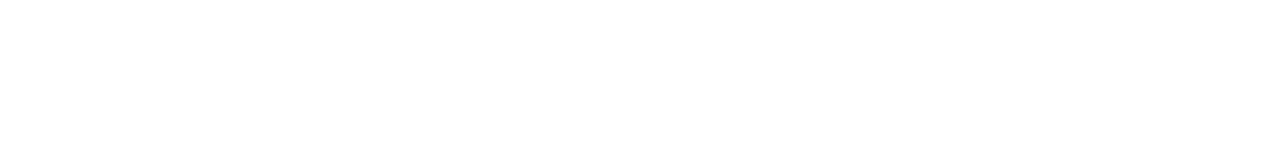
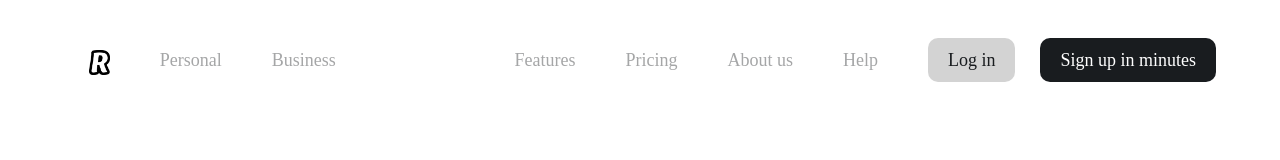
Before and after one commit to Wass01/js-html-css-revolut, a plain HTML site: page index.html in a window 1280 px wide. Drawn offline with nearby package versions, Linux system fonts and the light colour scheme.

Commit message:
creazione nav bar

```diff
--- a/assets/css/master.css
+++ b/assets/css/master.css
@@ -0,0 +1,51 @@
+*{
+  margin: 0;
+  padding: 0;
+  box-sizing: border-box;
+}
+
+
+.container{
+  width: 90%;
+  margin: 50px auto;
+}
+
+/* nav */
+.nav{
+  display: flex;
+  justify-content: space-between;
+}
+
+.nav-left,
+.nav-right{
+  display: flex;
+}
+
+.nav-left div a,
+.nav-right div a{
+  text-decoration: none;
+  color: #A5A6A7;
+  margin-left: 25px;
+  padding-right: 25px;
+  font-size: 18px;
+}
+
+.nav-left div a img{
+  height: 25px;
+}
+/* nav */
+
+/* nav right button */
+#login a{
+  background-color: #d3d3d3;
+  color: #191C1F;
+  border-radius: 10px;
+  padding: 12px 20px;
+}
+
+#sign-up a{
+  background-color: #191C1F;
+  color: #ffffff;
+  border-radius: 10px;
+  padding: 12px 20px;
+}
--- a/index.html
+++ b/index.html
@@ -4,12 +4,58 @@
     <meta charset="utf-8">
     <meta name="viewport" content="width=device-width, initial-scale=1.0">
     <title>dropmenu revolut</title>
+    <link rel="stylesheet" href="https://use.fontawesome.com/releases/v5.5.0/css/all.css">
     <link rel="stylesheet" href="./assets/css/master.css">
 
+    <script src="https://ajax.googleapis.com/ajax/libs/jquery/3.3.1/jquery.min.js"></script>
     <script src="./assets/js/main.js" charset="utf-8"></script>
 
   </head>
   <body>
+    <header class="container nav">
+      <div class="nav-left">
+        <div>
+          <a href="#">
+            <img src="./assets/img/logo.png" alt="logo">
+          </a>
+        </div>
+
+        <div>
+          <a href="#">Personal</a>
+        </div>
+
+        <div>
+          <a href="#">Business</a>
+        </div>
+      </div>
+
+      <div class="nav-right">
+        <div>
+          <a href="#">Features</a>
+        </div>
+
+        <div>
+          <a href="#">Pricing</a>
+        </div>
+
+        <div>
+          <a href="#">About us</a>
+        </div>
+
+        <div>
+          <a href="#">Help</a>
+        </div>
+
+        <div id="login">
+          <a href="#">Log in</a>
+        </div>
+
+        <div id="sign-up">
+          <a href="#">Sign up in minutes</a>
+        </div>
+      </div>
+
+    </header>
 
   </body>
 </html>
```
Also changed, not shown: assets/img/logo.png (added).
